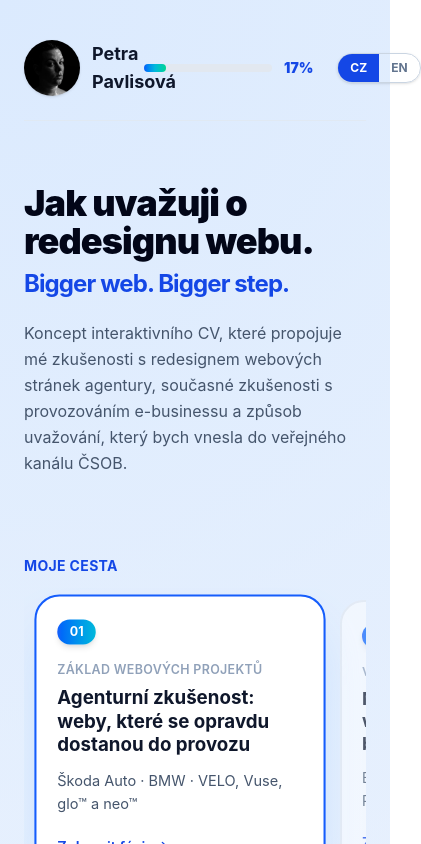
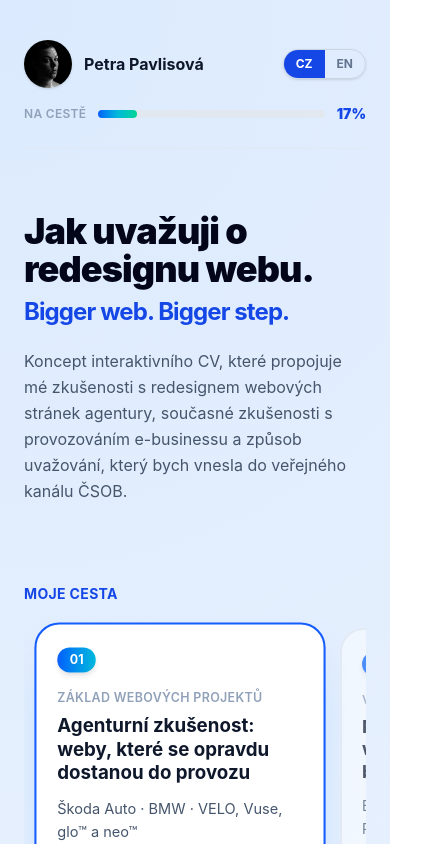
Before and after one commit to petrapavlis/petra-pavlisova-csob-redesign, a React (Vite) app: page / in a window 390 px wide. Shown: the top 844 px of the page, 421 px wide, since content can reach past the window. Built offline with nearby package versions, Linux system fonts and the light colour scheme.

Commit message:
Add dedicated mobile header layout: stacked progress bar, top-right lang toggle

```diff
--- a/src/App.jsx
+++ b/src/App.jsx
@@ -440,7 +440,50 @@ function PresentationSection({ active, setActive, progress, lang, setLang, stage
 
   return (
     <header className="mx-auto max-w-6xl px-6 pt-10">
-      <div className="grid grid-cols-[1fr_auto_1fr] items-center gap-6 border-b border-slate-200/70 pb-6">
+      <div className="border-b border-slate-200/70 pb-6">
+        {/* Mobile layout */}
+        <div className="md:hidden">
+          <div className="flex items-center justify-between gap-4">
+            <div className="flex items-center gap-3">
+              <img
+                src={heroPhoto}
+                alt="Petra Pavlisová"
+                className="h-12 w-12 rounded-full object-cover shadow-sm grayscale"
+              />
+              <p className="text-base font-bold text-slate-900">Petra Pavlisová</p>
+            </div>
+            <div className="flex overflow-hidden rounded-full border border-slate-300 text-xs font-bold shadow-sm">
+              <button
+                onClick={() => setLang("cz")}
+                className={`px-3 py-1.5 transition ${lang === "cz" ? "bg-blue-700 text-white" : "text-slate-500"}`}
+              >
+                CZ
+              </button>
+              <button
+                onClick={() => setLang("en")}
+                className={`px-3 py-1.5 transition ${lang === "en" ? "bg-blue-700 text-white" : "text-slate-500"}`}
+              >
+                EN
+              </button>
+            </div>
+          </div>
+          <div className="mt-4 flex items-center gap-3">
+            <span className="text-xs font-semibold uppercase tracking-wide text-slate-400">
+              {t.progressLabel}
+            </span>
+            <div className="h-2 flex-1 rounded-full bg-slate-200">
+              <motion.div
+                className="h-2 rounded-full bg-gradient-to-r from-blue-600 via-cyan-500 to-emerald-400"
+                animate={{ width: `${progress}%` }}
+                transition={{ duration: 0.5 }}
+              />
+            </div>
+            <span className="text-sm font-black text-blue-700">{progress}%</span>
+          </div>
+        </div>
+
+        {/* Desktop layout */}
+        <div className="hidden md:grid md:grid-cols-[1fr_auto_1fr] md:items-center md:gap-6">
           <div className="flex items-center gap-3">
             <img
               src={heroPhoto}
@@ -451,10 +494,10 @@ function PresentationSection({ active, setActive, progress, lang, setLang, stage
           </div>
 
           <div className="flex items-center gap-3 justify-self-center">
-          <span className="hidden text-xs font-semibold uppercase tracking-wide text-slate-400 sm:inline">
+            <span className="text-xs font-semibold uppercase tracking-wide text-slate-400">
               {t.progressLabel}
             </span>
-          <div className="h-2 w-32 rounded-full bg-slate-200 sm:w-40">
+            <div className="h-2 w-40 rounded-full bg-slate-200">
               <motion.div
                 className="h-2 rounded-full bg-gradient-to-r from-blue-600 via-cyan-500 to-emerald-400"
                 animate={{ width: `${progress}%` }}
@@ -478,6 +521,7 @@ function PresentationSection({ active, setActive, progress, lang, setLang, stage
               >
                 EN
               </button>
+            </div>
           </div>
         </div>
       </div>
```
Lines whose indentation alone changed are shown as unchanged.
